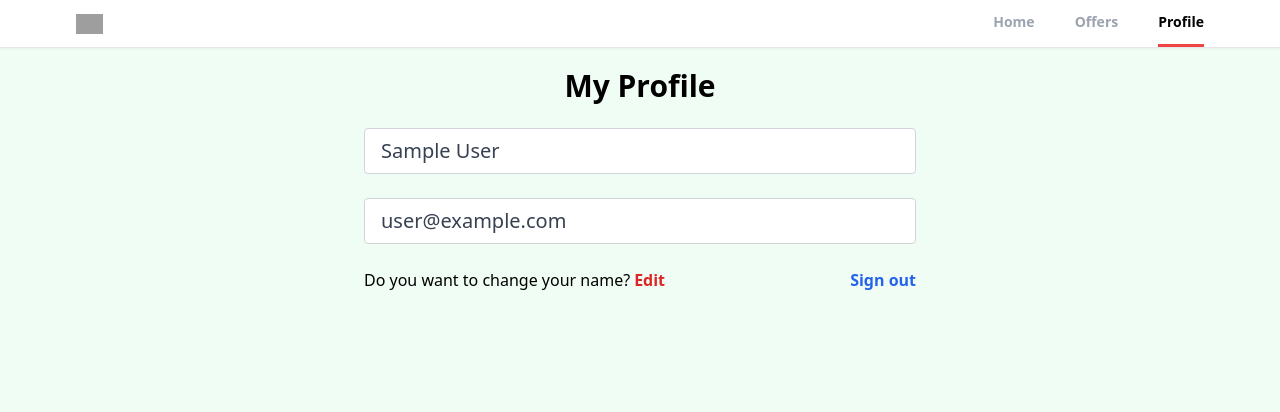
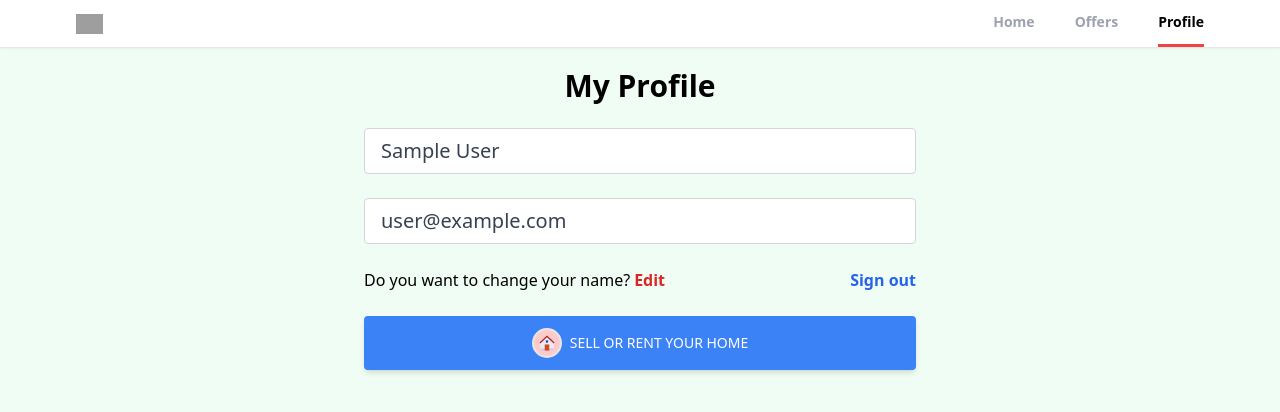
Before and after one commit to Muratozbk/realtor-clone-react, a React (Create React App) app: page /profile in a window 1280 px wide. Shown: the top 412 px of the page. Built offline with nearby package versions, Linux system fonts and the light colour scheme; no server answers; sample sign-in values are in the browser's storage; grey boxes are pictures that could not be loaded.

Commit message:
sell or rent button

```diff
--- a/src/components/Spinner.jsx
+++ b/src/components/Spinner.jsx
@@ -5,7 +5,7 @@ export default function Spinner() {
     return (
         <div className='bg-black bg-opacity-50 flex items-center justify-center fixed left-0 right-0 bottom-0 top-0 z-50'>
             <div>
-                <img src={spinner} alt="Loading..." className='h-36 h-' />
+                <img src={spinner} alt="Loading..." className='h-40 h-' />
             </div>
         </div>
     )
--- /dev/null
+++ b/src/pages/CreateListing.jsx
@@ -0,0 +1,7 @@
+import React from 'react'
+
+export default function CreateListing() {
+    return (
+        <div>CreateListing</div>
+    )
+}
--- a/src/pages/Profile.jsx
+++ b/src/pages/Profile.jsx
@@ -4,6 +4,8 @@ import { useNavigate } from 'react-router';
 import { doc, setDoc, updateDoc } from 'firebase/firestore';
 import { db } from '../firebase'
 import { toast } from "react-toastify"
+import { FcHome } from 'react-icons/fc'
+import { Link } from 'react-router-dom'
 
 export default function Profile() {
     const auth = getAuth()
@@ -76,6 +78,13 @@ export default function Profile() {
                             <p onClick={onLogout} className='text-blue-600 hover:text-blue-800 transition duration-200 ease-in-out cursor-pointer font-semibold'>Sign out</p>
                         </div>
                     </form>
+                    <button type="submit"
+                        className='w-full bg-blue-500 text-white uppercase px-7 py-3 text-sm font-medium rounded shadow-md hover:bg-blue-600 transition ease-in-out duration-150 hover:shadow-lg active:bg-blue-700'>
+                        <Link to='create-listing' className='flex justify-center items-center'>
+                            <FcHome className='mr-2 text-3xl bg-red-200 rounded-full p-1 border-2' />
+                            Sell or rent your home
+                        </Link>
+                    </button>
                 </div>
             </section>
         </>
```
